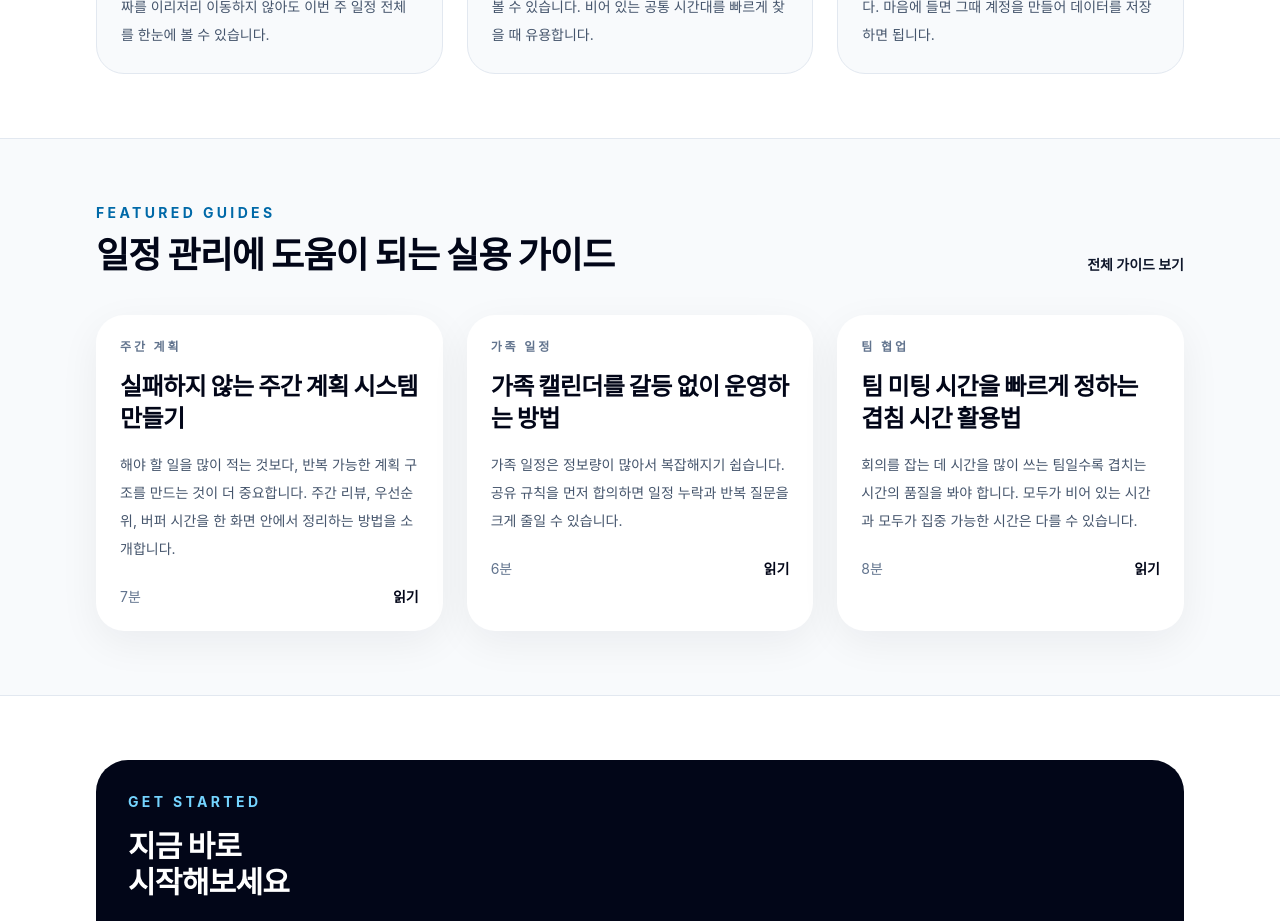
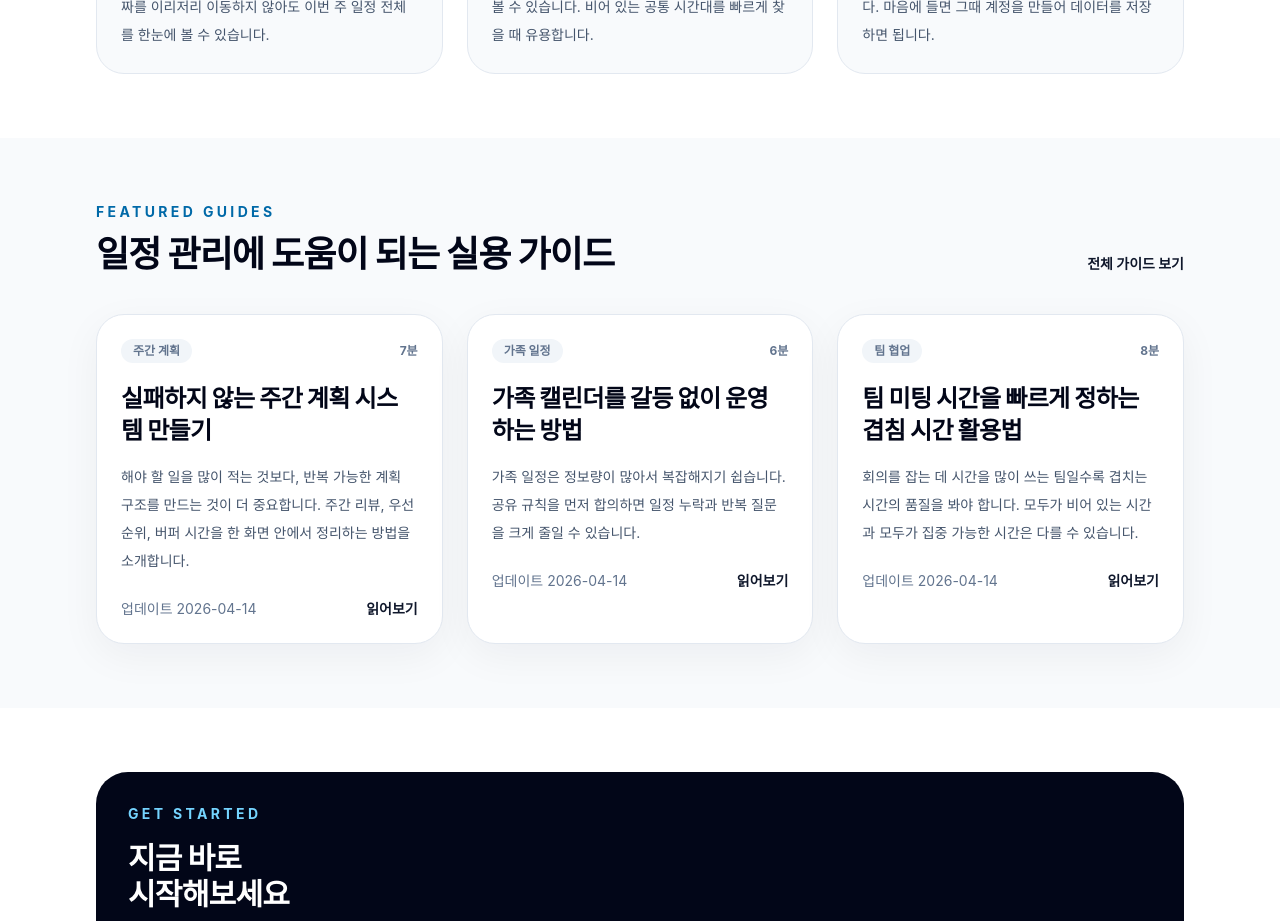
Before and after one commit to HwanewKing/Weekedule_web, a Next.js app: page / in a window 1280 px wide. Shown: the part 1340-2261 px from the top of the page. Built offline with nearby package versions, Linux system fonts and the light colour scheme; no server answers.

Commit message:
design
design

```diff
--- a/src/app/page.tsx
+++ b/src/app/page.tsx
@@ -172,7 +172,7 @@ export default function HomePage() {
           </div>
         </section>
 
-        <section className="border-y border-slate-200 bg-slate-50">
+        <section className="bg-slate-50">
           <div className="mx-auto max-w-6xl px-5 py-16 sm:px-6 lg:px-8">
             <div className="flex items-end justify-between gap-6">
               <div>
@@ -198,13 +198,16 @@ export default function HomePage() {
               {featuredArticles.map((article) => (
                 <article
                   key={article.slug}
-                  className="rounded-[1.75rem] bg-white p-6 shadow-[0_12px_40px_rgba(15,23,42,0.06)]"
+                  className="group rounded-[1.75rem] border border-slate-200 bg-white p-6 shadow-[0_12px_40px_rgba(15,23,42,0.05)] transition-transform hover:-translate-y-1"
                 >
-                  <p className="text-xs font-bold uppercase tracking-[0.24em] text-slate-500">
-                    {article.category}
-                  </p>
+                  <div className="flex items-center justify-between gap-4 text-xs font-bold text-slate-500">
+                    <span className="rounded-full bg-slate-100 px-3 py-1">
+                      {article.category}
+                    </span>
+                    <span>{article.readTime}</span>
+                  </div>
                   <h3
-                    className="mt-4 text-2xl font-extrabold tracking-tight text-slate-950"
+                    className="mt-5 text-2xl font-extrabold tracking-tight text-slate-950"
                     style={{ fontFamily: "var(--font-manrope)" }}
                   >
                     <Link href={`/guides/${article.slug}`}>{article.title}</Link>
@@ -213,12 +216,12 @@ export default function HomePage() {
                     {article.excerpt}
                   </p>
                   <div className="mt-6 flex items-center justify-between text-sm text-slate-500">
-                    <span>{article.readTime}</span>
+                    <span>업데이트 {article.updatedAt}</span>
                     <Link
                       href={`/guides/${article.slug}`}
-                      className="font-bold text-slate-950"
+                      className="font-bold text-slate-900"
                     >
-                      읽기
+                      읽어보기
                     </Link>
                   </div>
                 </article>
```
